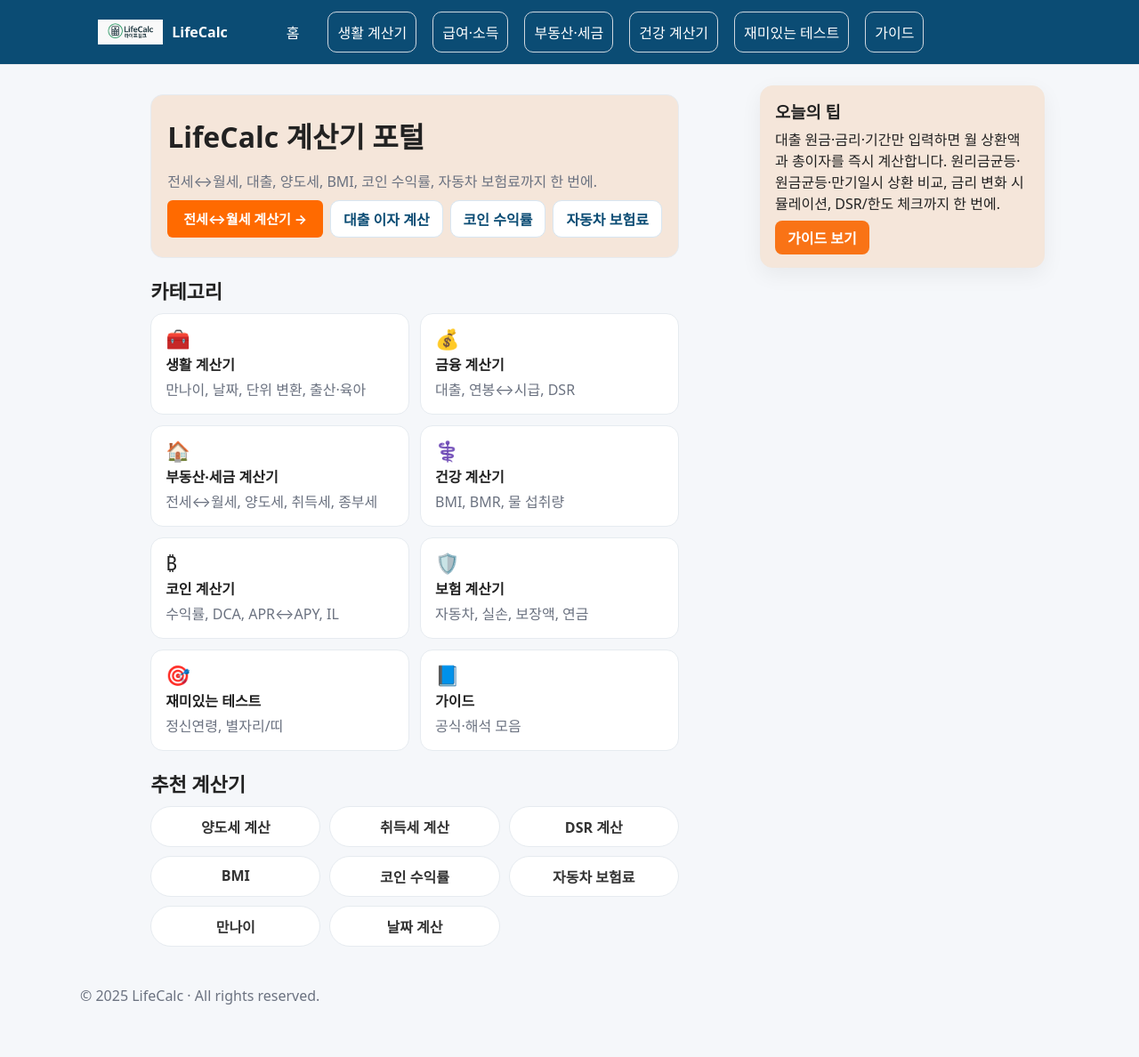
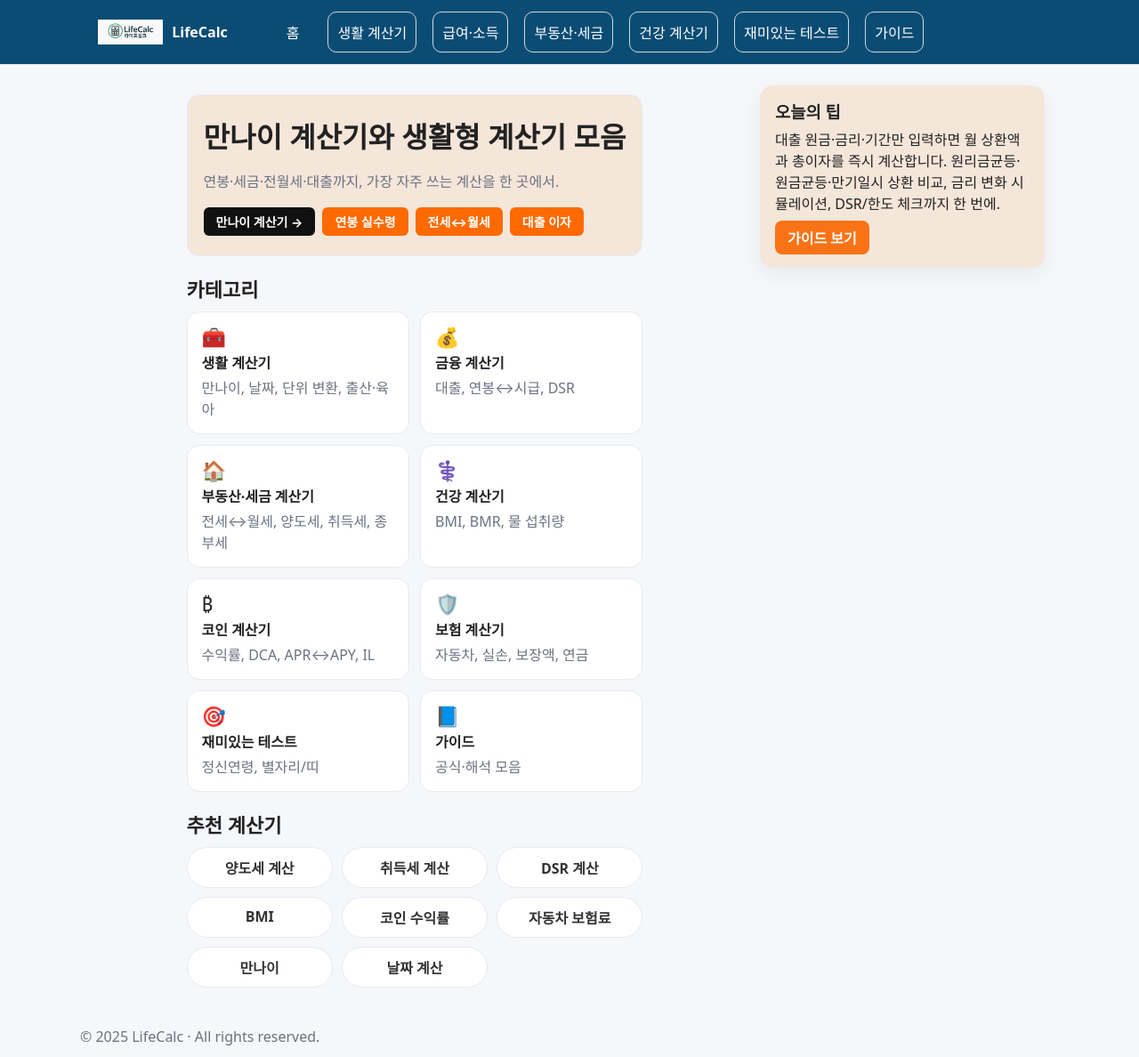
Before and after one commit to khai-lang/LifeCalc, a Jekyll site: the page built from index.md, in a window 1280 px wide and 1188 px high. Shown: the whole window at 89% size. Built offline with Jekyll 4.4.1, drawn with Linux system fonts in a browser that asks for light colours.

Commit message:
Update index.md

```diff
--- a/index.md
+++ b/index.md
@@ -8,15 +8,13 @@
 <!-- Hero -->
 <section class="hero">
   <div class="hero-text">
-    <h1 style="margin:0 0 6px">LifeCalc 계산기 포털</h1>
-    <p class="hero-sub">전세↔월세, 대출, 양도세, BMI, 코인 수익률, 자동차 보험료까지 한 번에.</p>
-
-    <!-- 상단 핵심 CTA: 가벼운 스트로크 버튼 4개 -->
-    <div class="hero-quick">
-      <a href="/realestate/rent-to-jeonse/" class="btn btn-lg">전세↔월세 계산기 →</a>
-      <a href="/finance/loan/" class="btn-ghost">대출 이자 계산</a>
-      <a href="/crypto/profit/" class="btn-ghost">코인 수익률</a>
-      <a href="/insurance/auto/" class="btn-ghost">자동차 보험료</a>
+    <h1 style="margin:0 0 6px">만나이 계산기와 생활형 계산기 모음</h1>
+    <p class="hero-sub">연봉·세금·전월세·대출까지, 가장 자주 쓰는 계산을 한 곳에서.</p>
+    <div class="hero-quick" style="display:flex;gap:8px;flex-wrap:wrap;margin-top:8px">
+      <a href="/life/age/" class="btn" style="background:#111;color:#fff">만나이 계산기 →</a>
+      <a href="/finance/net-pay/" class="btn">연봉 실수령</a>
+      <a href="/realestate/rent-to-jeonse/" class="btn">전세↔월세</a>
+      <a href="/finance/loan/" class="btn">대출 이자</a>
     </div>
   </div>
 </section>
```
